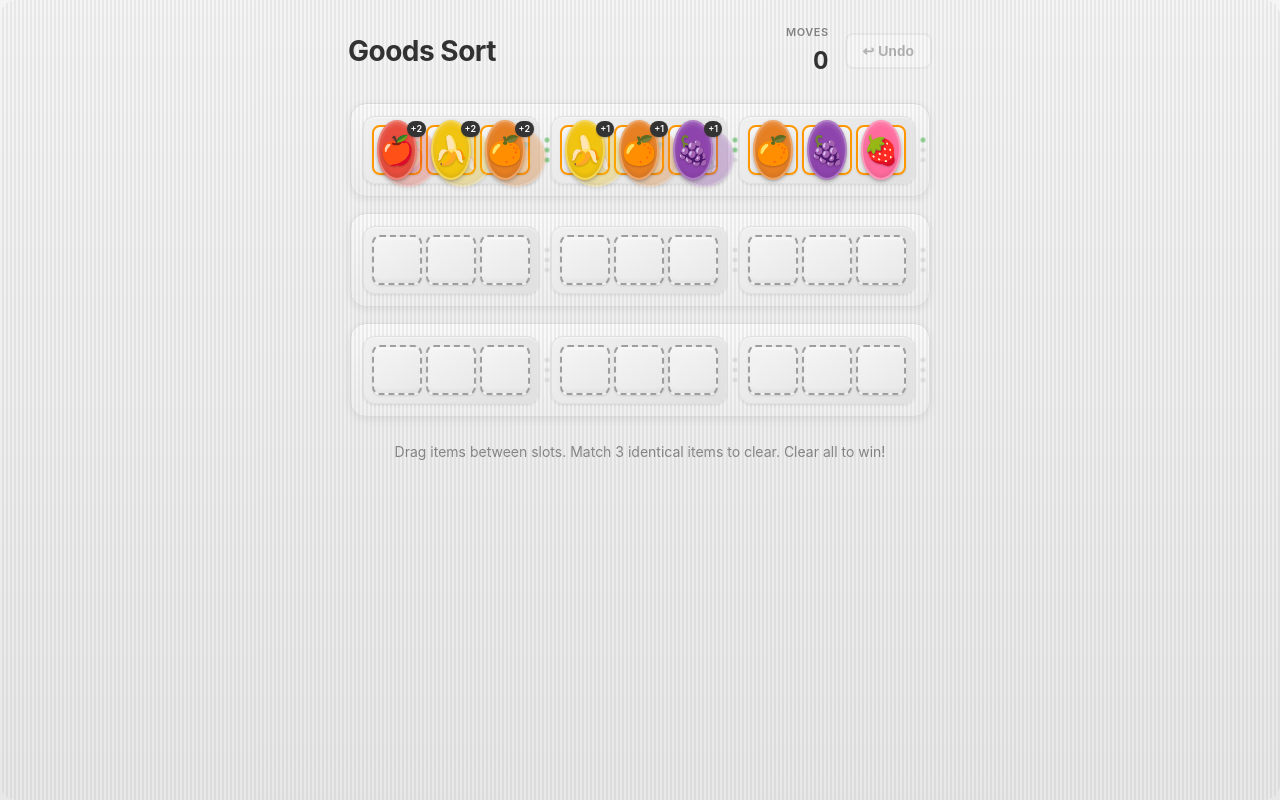
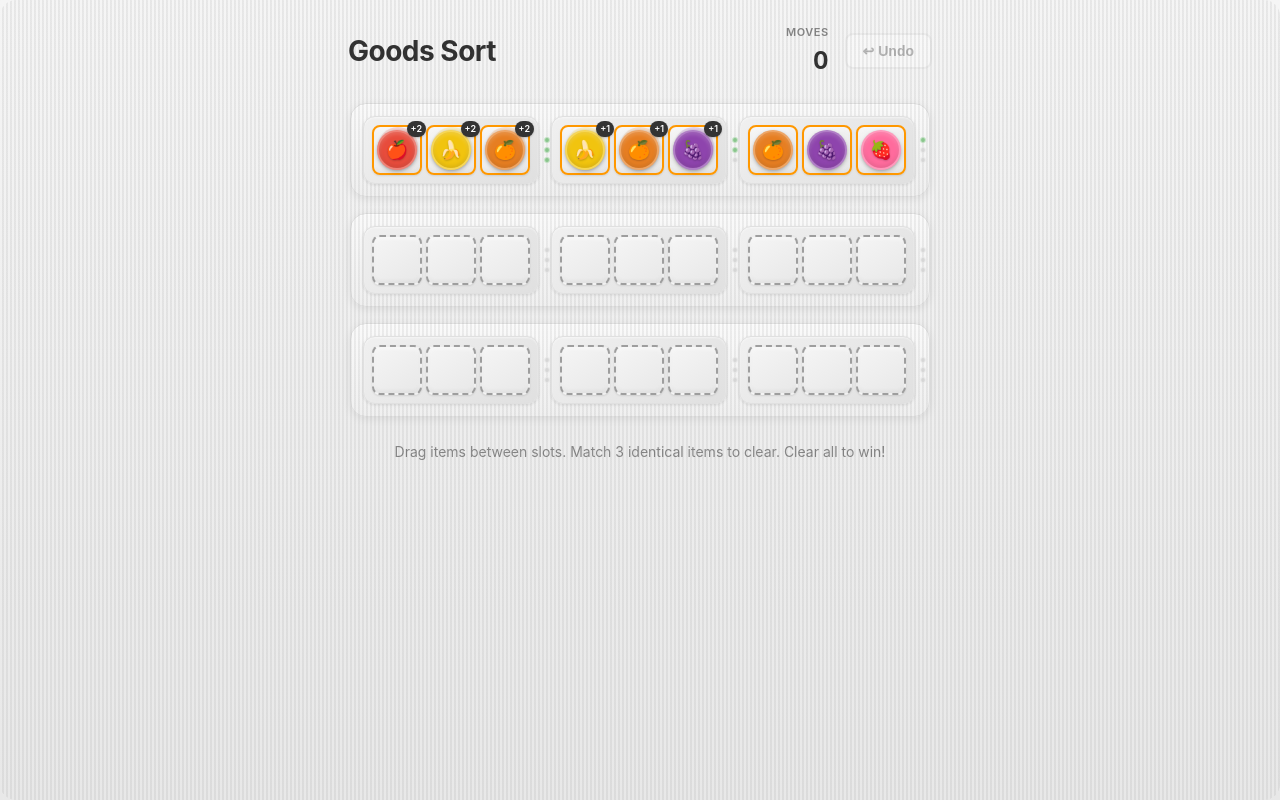
Before and after one commit to audrysbut/goods-sort, a Preact app: page / in a window 1280 px wide. Built offline with nearby package versions, Linux system fonts and the light colour scheme.

Commit message:
Visual: Fix oval items - make items circular (40x40px)
- Item: 60x60 -> 40x40px (matches stack size)
- Label font: 28px -> 18px (fits smaller item)
- Items now circular instead of oval

```diff
--- a/src/components/Item.module.css
+++ b/src/components/Item.module.css
@@ -1,8 +1,10 @@
 /* src/components/Item.module.css */
 
 .item {
-  width: 60px;
-  height: 60px;
+  width: 40px;
+  height: 40px;
+  min-width: 40px;
+  min-height: 40px;
   border-radius: 50%;
   display: flex;
   align-items: center;
@@ -43,7 +45,7 @@
 }
 
 .itemLabel {
-  font-size: 28px;
+  font-size: 18px;
   line-height: 1;
   text-shadow: 0 1px 2px rgba(0, 0, 0, 0.2);
   pointer-events: none;
```
